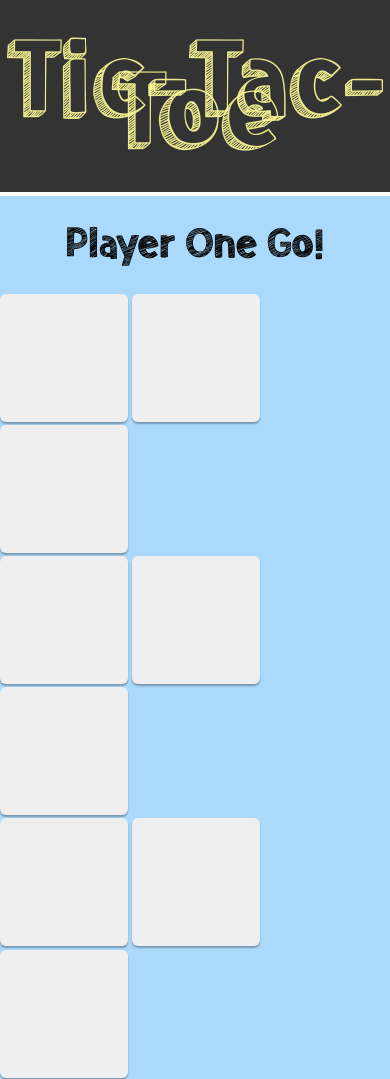
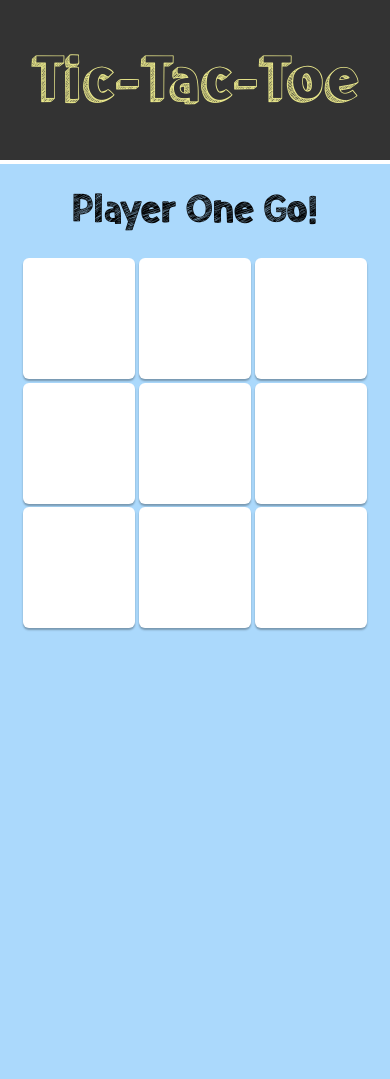
Before and after one commit to TobiasNorton/tic-tac-toe, a website: page public/index.html in a window 390 px wide. After the commit the page ends 844 px from the top, so only its background shows below. Drawn offline with Linux system fonts and the light colour scheme; a web font is replaced by a local one.

Commit message:
Added media queries and deleted comments

```diff
--- a/public/screen.css
+++ b/public/screen.css
@@ -32,7 +32,6 @@ body {
 h1 {
   text-align: center;
   font-size: 10rem;
-  /* font-family: 'Lobster', cursive; */
   font-family: 'Meatloaf', sans-serif;
   font-weight: normal;
   padding-top: 4rem;
@@ -40,7 +39,6 @@ h1 {
   margin: 0;
   line-height: 2rem;
   background-color: rgb(51, 51, 51);
-  /* color: rgb(232, 232, 232); */
   color: rgba(255, 253, 150, 0.9);
   border-bottom: 4px solid rgba(255, 255, 255);
 }
@@ -67,6 +65,7 @@ h3 {
   border: none;
   box-shadow: 0px 2px 2px rgba(0, 0, 0, 0.3);
   padding-bottom: 3.5rem;
+  background-color: white;
 }
 
 button.box {
@@ -100,8 +99,50 @@ button.box:hover {
   border-radius: 6px;
   border: none;
   box-shadow: 0px 2px 2px rgba(0, 0, 0, 0.3);
+  background-color: white;
 }
 
 .reset:hover {
   cursor: pointer;
 }
+
+@media only screen and (max-width: 650px) {
+  h1 {
+    font-size: 9rem;
+  }
+}
+
+@media only screen and (max-width: 550px) {
+  h1 {
+    font-size: 8rem;
+  }
+}
+
+@media only screen and (max-width: 500px) {
+  h1 {
+    font-size: 7rem;
+  }
+}
+
+@media only screen and (max-width: 440px) {
+  h1 {
+    font-size: 6rem;
+  }
+
+  h3 {
+    font-size: 3.8rem;
+  }
+
+  .box {
+    height: 7rem;
+    width: 7rem;
+    padding-bottom: 7.5rem;
+  }
+}
+
+@media only screen and (max-width: 380px) {
+  .box {
+    height: 6rem;
+    width: 6rem;
+  }
+}
```
Also changed, not shown: public/main.js (+0 -8 lines), public/assets/Meatloaf Outline.ttf (deleted).
